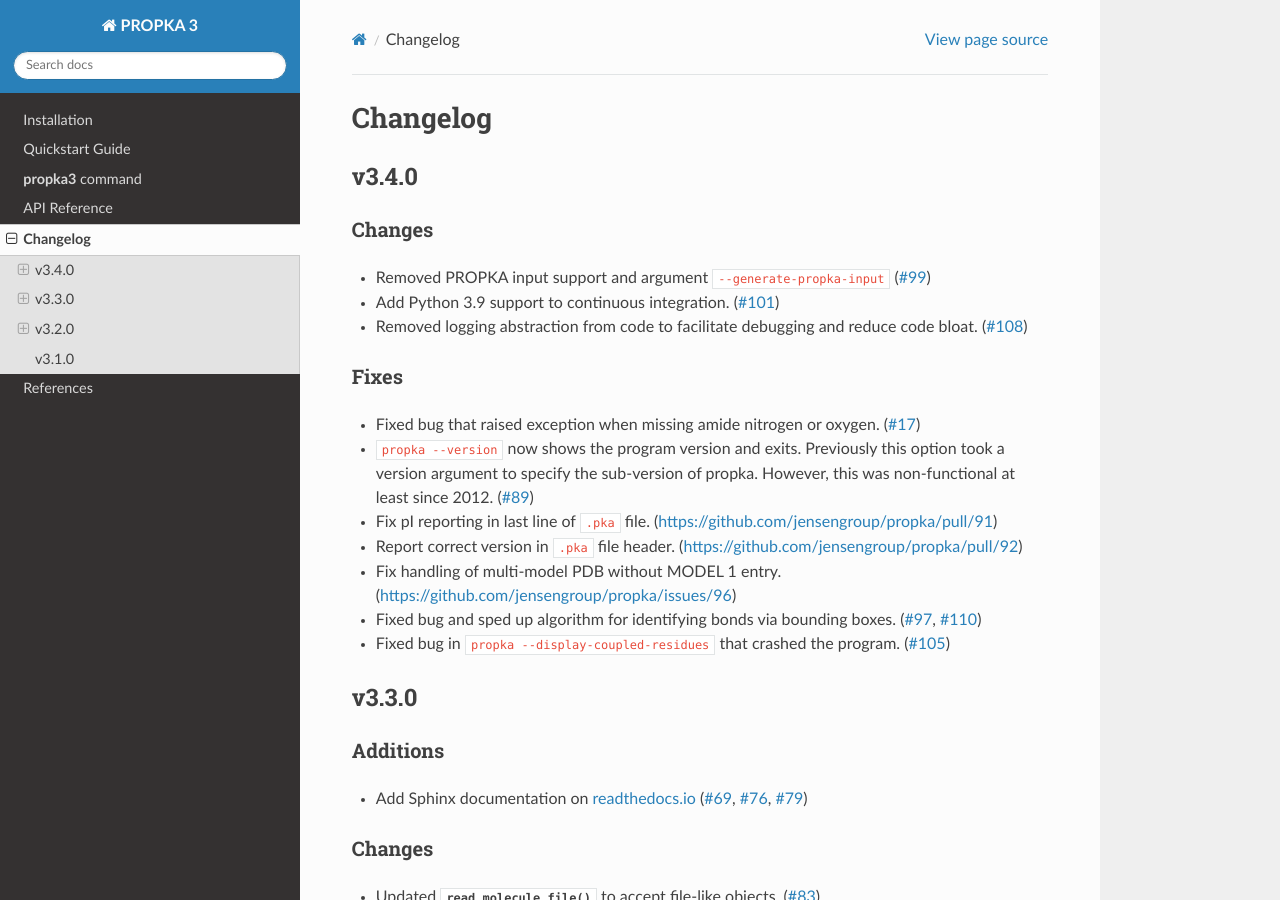
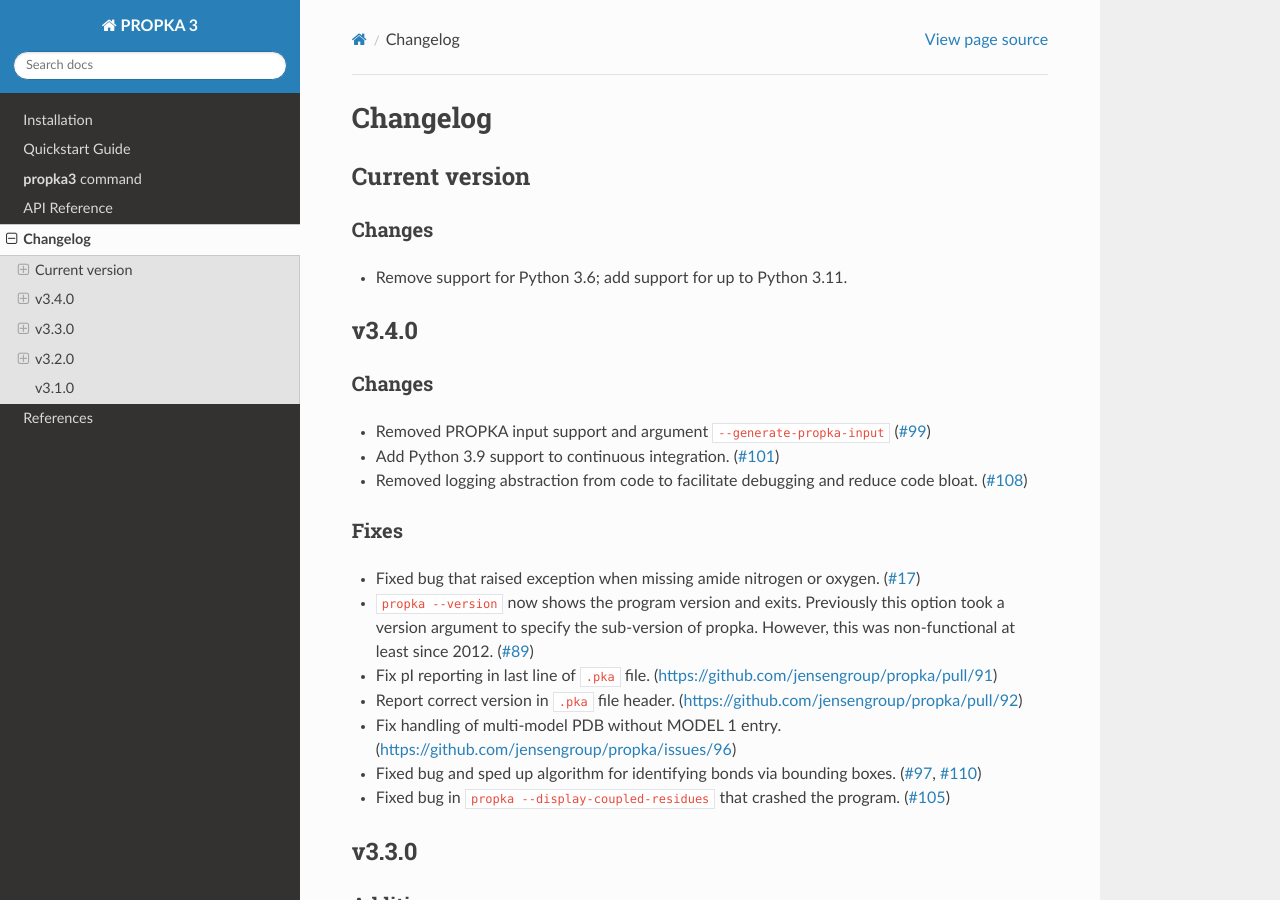
Before and after one commit to jensengroup/propka, a Sphinx documentation site: the page built from docs/source/changelog.rst, in a window 1280 px wide and 900 px high. Built offline with Sphinx 7.4.7 and the Read the Docs theme 2.0.0, drawn with Linux system fonts in a browser that asks for light colours.

Commit message:
Update Python support.
Remove 3.6 and change Change Log.

```diff
--- a/docs/source/changelog.rst
+++ b/docs/source/changelog.rst
@@ -1,6 +1,14 @@
 *********
 Changelog
 *********
+
+Current version
+===============
+
+Changes
+-------
+
+* Remove support for Python 3.6; add support for up to Python 3.11.
 
 v3.4.0
 ======
```
Also changed, not shown: 1 other file.
